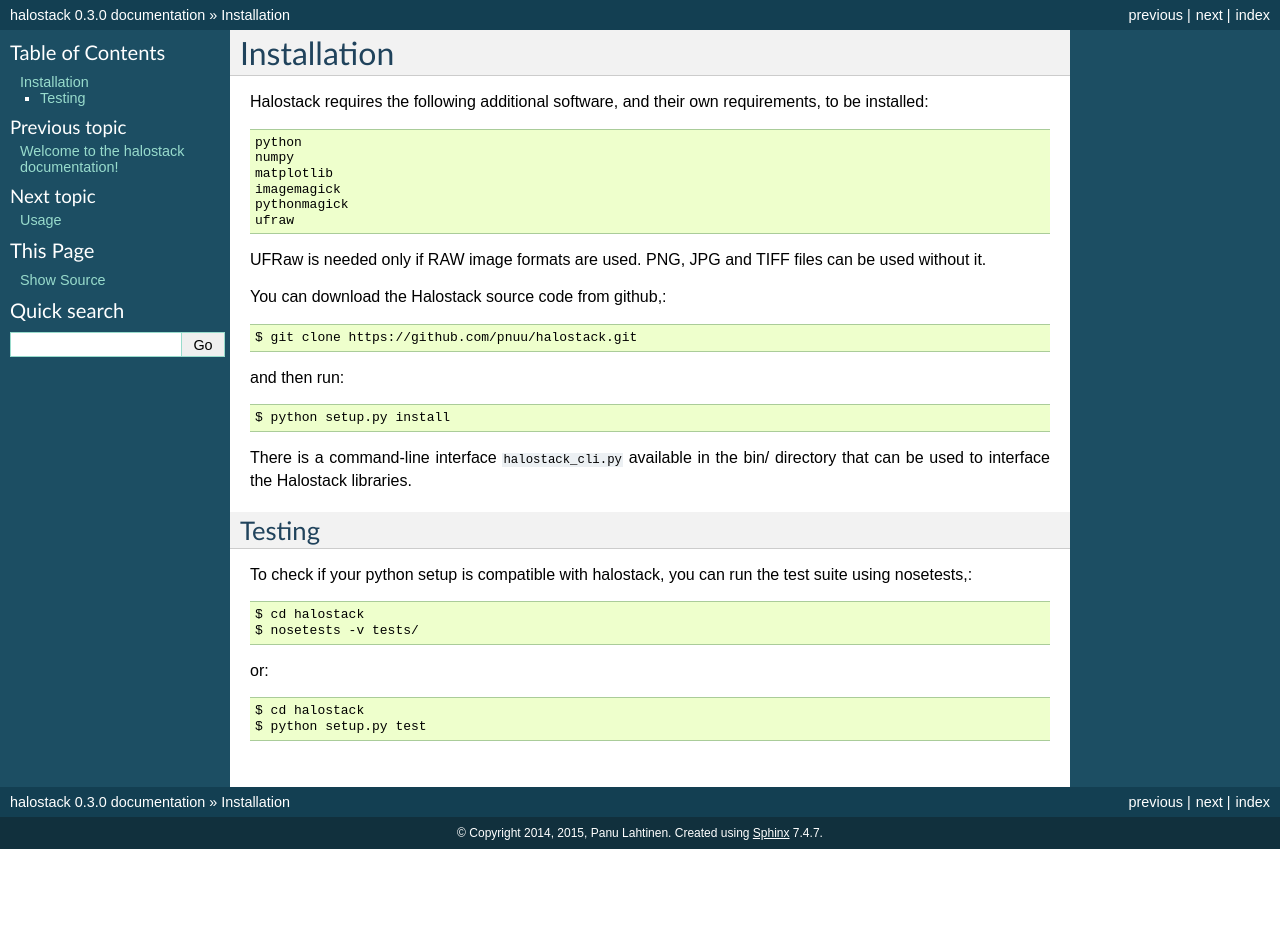
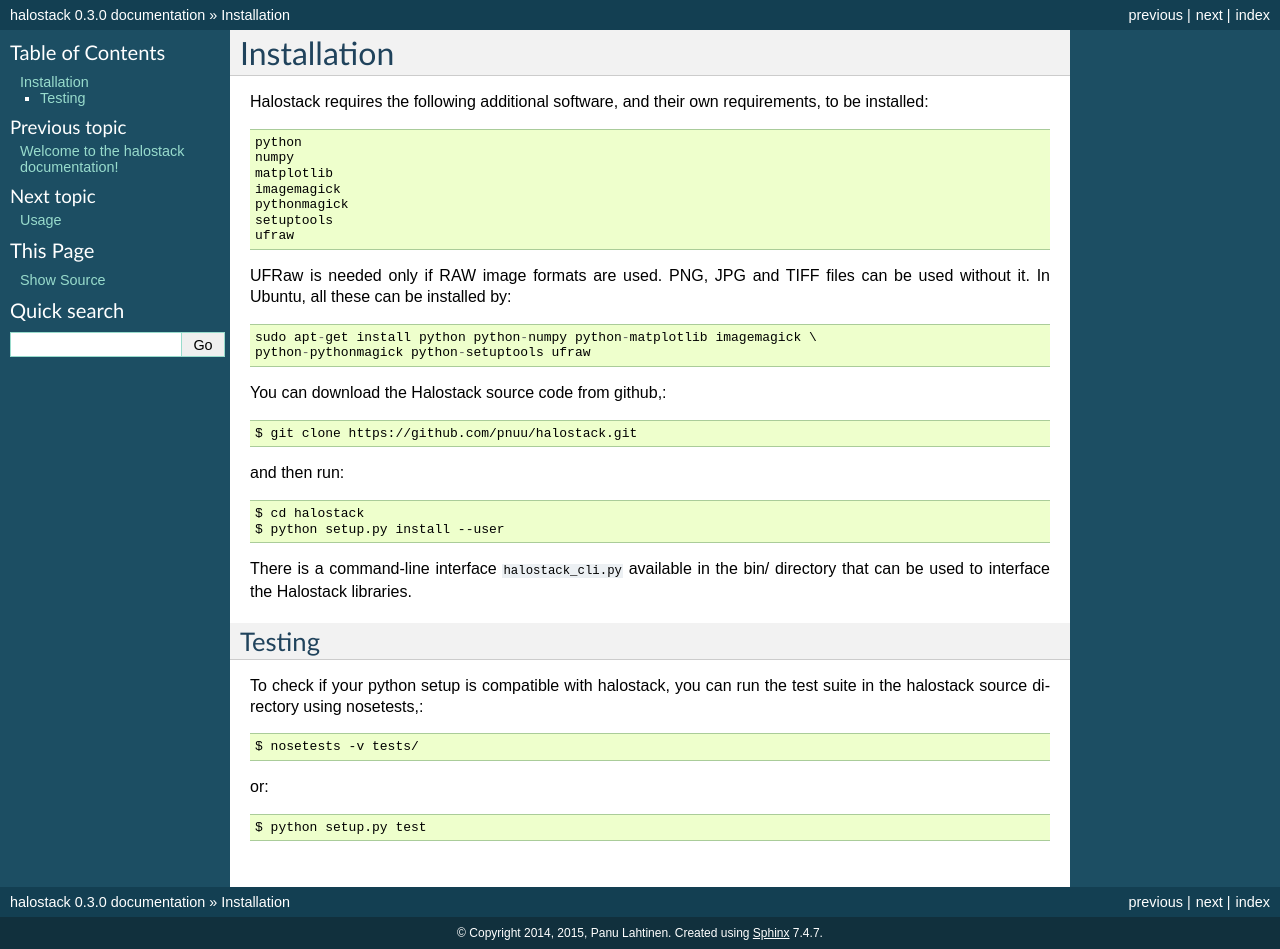
Before and after one commit to pnuu/halostack, a Sphinx documentation site: the page built from doc/source/installation.rst, in a window 1280 px wide. Built offline with Sphinx 7.4.7, drawn with Linux system fonts in a browser that asks for light colours; before the commit the page ends 900 px from its top, so only the background shows below that.

Commit message:
Add setuptools to requirements, add installation to user's local site-packages

```diff
--- a/doc/source/installation.rst
+++ b/doc/source/installation.rst
@@ -14,10 +14,14 @@
   matplotlib
   imagemagick
   pythonmagick
+  setuptools
   ufraw
 
 UFRaw is needed only if RAW image formats are used.  PNG, JPG and TIFF
-files can be used without it.
+files can be used without it.  In Ubuntu, all these can be installed by::
+
+  sudo apt-get install python python-numpy python-matplotlib imagemagick \
+  python-pythonmagick python-setuptools ufraw
 
 You can download the Halostack source code from github,::
 
@@ -25,7 +29,8 @@
 
 and then run::
 
-  $ python setup.py install
+  $ cd halostack
+  $ python setup.py install --user
 
 There is a command-line interface ``halostack_cli.py`` available in
 the bin/ directory that can be used to interface the Halostack
@@ -34,13 +39,12 @@
 Testing
 ++++++++
 
-To check if your python setup is compatible with halostack,
-you can run the test suite using nosetests,::
+To check if your python setup is compatible with halostack, you can
+run the test suite in the halostack source directory using
+nosetests,::
 
-  $ cd halostack
   $ nosetests -v tests/
 
 or::
 
-  $ cd halostack
   $ python setup.py test
```
